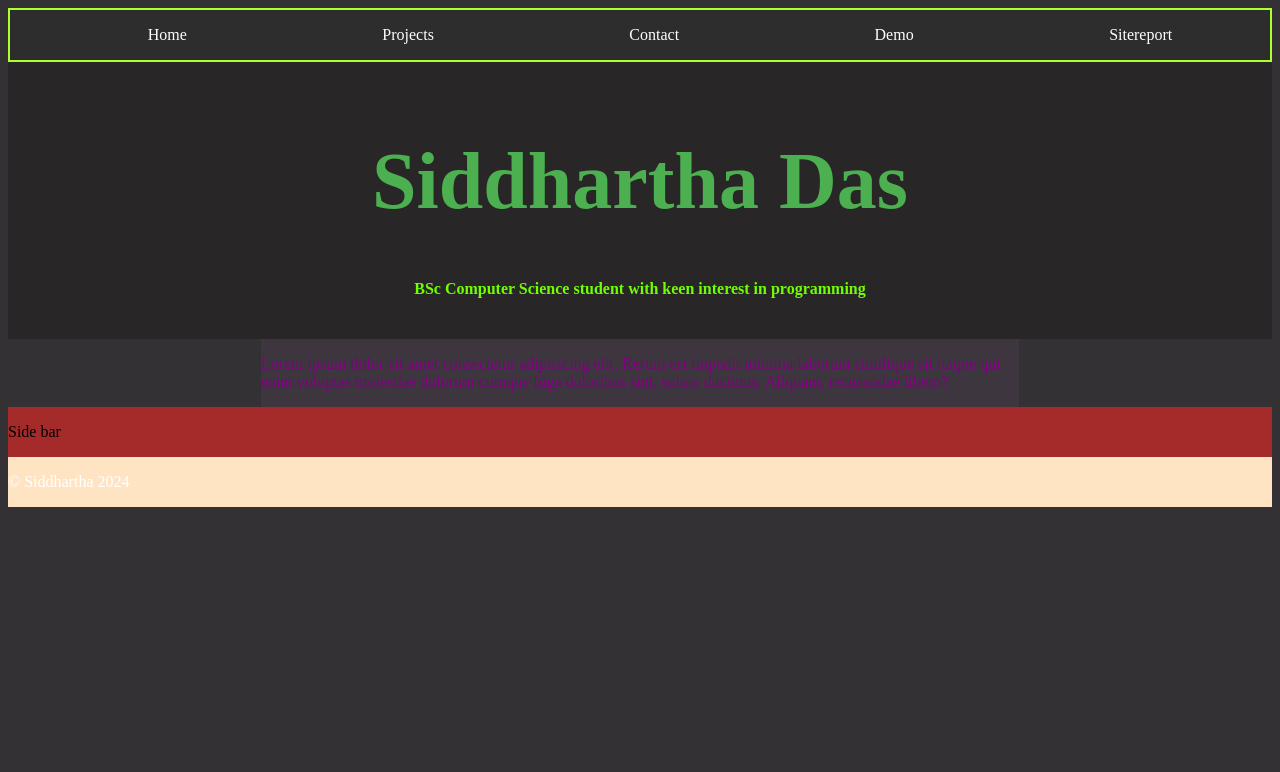
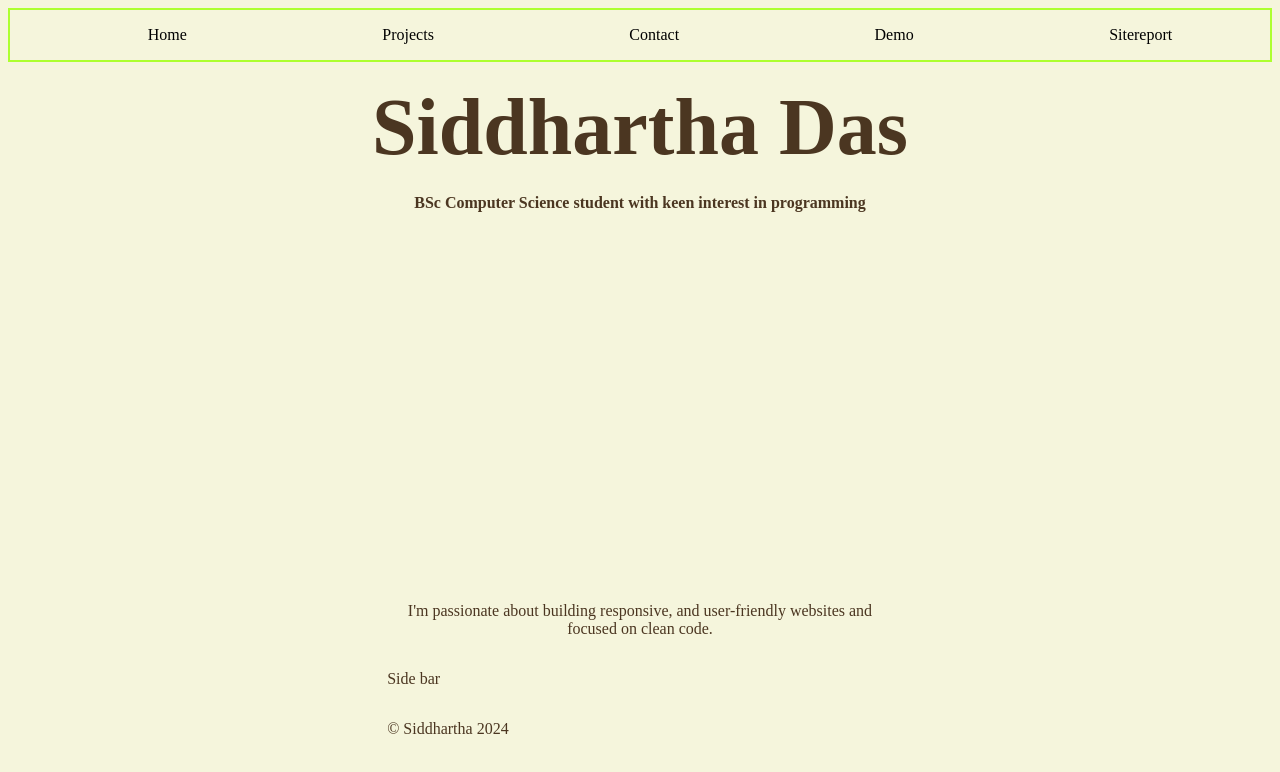
Before and after one commit to Siddhartha-9/WD-AS1, a plain HTML site: page index.html in a window 1280 px wide. Drawn offline with Linux system fonts and the light colour scheme.

Commit message:
added background and text color

```diff
--- a/index.css
+++ b/index.css
@@ -1,6 +1,8 @@
+*{
+    color: #4B3621;
+    background-color: #F5F5DC;
+}
 header{
-    background-color: #282626;
-    color: rgb(111, 255, 0);
     padding: 20px;
     grid-area: header;
     text-align: center;
@@ -8,39 +10,37 @@ header{
 }
 
 nav{
-    background-color: #2D2D2D;
     grid-area: nav;
     border: 2px solid greenyellow;
 }
 
 main{
-    color: purple;
-    background-color: #3E363F;
     grid-area: main;
+    height: 50vh;
+    display: flex;
+    flex-direction: column;
+    justify-content: flex-end;
+    text-align: center;
 }
 
 aside{
-    background-color: brown;
     grid-area: aside;
 }
 
 footer{
-    background-color: bisque;
-    color: white;
     grid-area: footer;
 }
 
 body{
     display: grid;
-    background-color: #333133;
-    grid-template-columns: 20% 60% 20%;
-    grid-template-rows: auto auto auto auto;
+    grid-template-columns: 30% 40% 30%;
+    grid-template-rows: auto;
     grid-template-areas:
     "nav nav nav"
     "header header header"
     ". main ."
-    "aside aside aside"
-    "footer footer footer";
+    ". aside ."
+    ". footer .";
 }
 
 nav ul {
@@ -50,7 +50,7 @@ nav ul {
 }
 nav a{
     text-decoration: none;
-    color: white;
+    color: black;
 }
 
 nav li {
@@ -58,6 +58,6 @@ nav li {
 }
 
 h1{
-    color: #4CAF50;
     font-size: 80px;
+    margin: 0;
 }
--- a/index.html
+++ b/index.html
@@ -24,9 +24,8 @@
         </ul>
     </nav>
     <main>
-        <p>Lorem ipsum dolor sit amet consectetur adipisicing elit. Rerum est impedit minima laborum similique sit
-            itaque qui enim voluptas molestiae dolorum cumque fuga doloribus sint, soluta ducimus. Aliquam, recusandae
-            libero?</p>
+        <p>I'm passionate about building responsive, and
+        user-friendly websites and focused on clean code.</p>
     </main>
 
     <aside>
```
